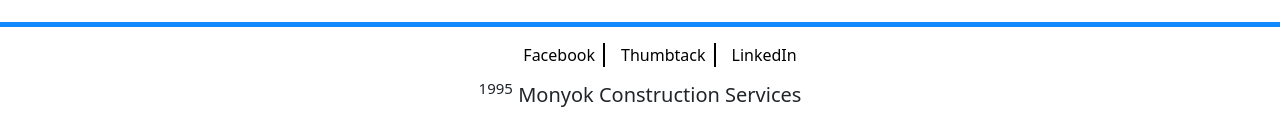
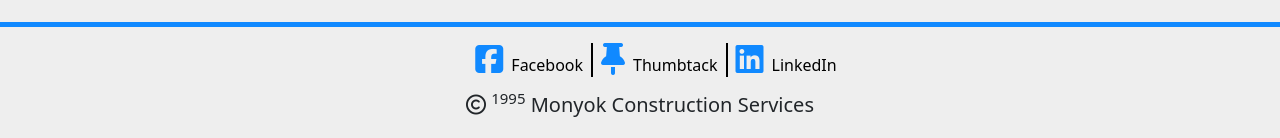
Before and after one commit to mmonyok/monconserv, a React (Create React App) app in the folder client/: page / in a window 1280 px wide. Shown: the part 1269-1407 px from the top of the page. Built offline with nearby package versions, Linux system fonts and the light colour scheme.

Commit message:
Added some fonts and background color.

```diff
--- a/client/public/index.html
+++ b/client/public/index.html
@@ -1,14 +1,17 @@
 <!DOCTYPE html>
 <html lang="en">
+
 <head>
   <meta charset="utf-8" />
   <meta name="viewport" content="width=device-width, initial-scale=1" />
   <meta name="theme-color" content="#000000" />
-    <meta
-      name="description"
-      content="Web site created using create-react-app"
-    />
-
+  <meta name="description" content="Web site created using create-react-app" />
+  <script src="https://kit.fontawesome.com/2fc392b23c.js" crossorigin="anonymous"></script>
+  <link rel="preconnect" href="https://fonts.googleapis.com">
+  <link rel="preconnect" href="https://fonts.gstatic.com" crossorigin>
+  <link
+    href="https://fonts.googleapis.com/css2?family=Montserrat:ital,wght@0,300;0,400;0,500;0,700;1,300;1,400;1,500;1,700&display=swap"
+    rel="stylesheet">
   <link rel="apple-touch-icon" sizes="180x180" href="/apple-touch-icon.png">
   <link rel="icon" type="image/png" sizes="32x32" href="/favicon-32x32.png">
   <link rel="icon" type="image/png" sizes="16x16" href="/favicon-16x16.png">
@@ -32,6 +35,7 @@
     -->
   <title>React App</title>
 </head>
+
 <body>
   <noscript>You need to enable JavaScript to run this app.</noscript>
   <div id="root"></div>
@@ -46,4 +50,5 @@
       To create a production bundle, use `npm run build` or `yarn build`.
     -->
 </body>
+
 </html>
--- a/client/src/App.js
+++ b/client/src/App.js
@@ -4,7 +4,9 @@ import Footer from './components/Footer';
 import Home from './pages/Home';
 import AboutUs from './pages/AboutUs';
 import Reviews from './pages/Reviews';
+import FAQs from './pages/FAQs';
 import { BrowserRouter, Routes, Route } from 'react-router-dom';
+import './assets/styles/App.css';
 
 function App() {
   return (
@@ -16,6 +18,7 @@ function App() {
             <Route path="/home" element={<Home />} />
             <Route path="/about_us" element={<AboutUs />} />
             <Route path="/reviews" element={<Reviews />} />
+            <Route path="/faqs" element={<FAQs />} />
           </Routes>
         </Header>
         <Footer />
--- /dev/null
+++ b/client/src/assets/styles/App.css
@@ -0,0 +1,41 @@
+:root {
+  --darkBlue: #23374d;
+  --blue: #1089ff;
+  --light: #e5e5e5;
+  --lightest: #eeeeee;
+}
+
+.text {
+  color: var(--darkBlue);
+}
+
+.fontLight {
+  font-family: 'Montserrat', sans-serif;
+  font-weight: 400;
+}
+
+.font {
+  font-family: 'Montserrat', sans-serif;
+  font-weight: 500;
+}
+
+.fontBold {
+  font-family: 'Montserrat', sans-serif !important;
+  font-weight: 700 !important;
+}
+
+.textTest {
+  color: red;
+}
+
+#website {
+  background-color: var(--lightest);
+}
+
+body {
+  background-color: greenyellow;
+}
+
+header {
+  background-color: var(--lightest);
+}
--- a/client/src/components/NavBar.js
+++ b/client/src/components/NavBar.js
@@ -6,7 +6,7 @@ import MCS from '../assets/images/MCS.svg';
 import "../assets/styles/NavBar.css";
 
 function NavBar({ links }) {
-  const [modalShow, setModalShow] = useState(false);
+  const [showContact, setShowContact] = useState(false);
   const [showLogIn, setShowLogIn] = useState(false);
   return (
     <Navbar bg="light" expand="lg" sticky="top" className="d-flex flex-row" id="navbar">
@@ -38,7 +38,7 @@ function NavBar({ links }) {
                   <Nav.Link
                     key="z"
                     href="#"
-                    onClick={() => setModalShow(true)}
+                    onClick={() => setShowContact(true)}
                   >Contact</Nav.Link>
                 </>
                 :
@@ -58,8 +58,8 @@ function NavBar({ links }) {
         </Navbar.Collapse>
       </Container>
       <Contact
-        show={modalShow}
-        onHide={() => setModalShow(false)} />
+        show={showContact}
+        onHide={() => setShowContact(false)} />
         <LogIn
         show={showLogIn}
         onHide={() => setShowLogIn(false)} />
```
Also changed, not shown: client/package.json (+6 -1 lines), 1 other file (tests, documents, lock files or other folders). Lines whose indentation alone changed are shown as unchanged.
